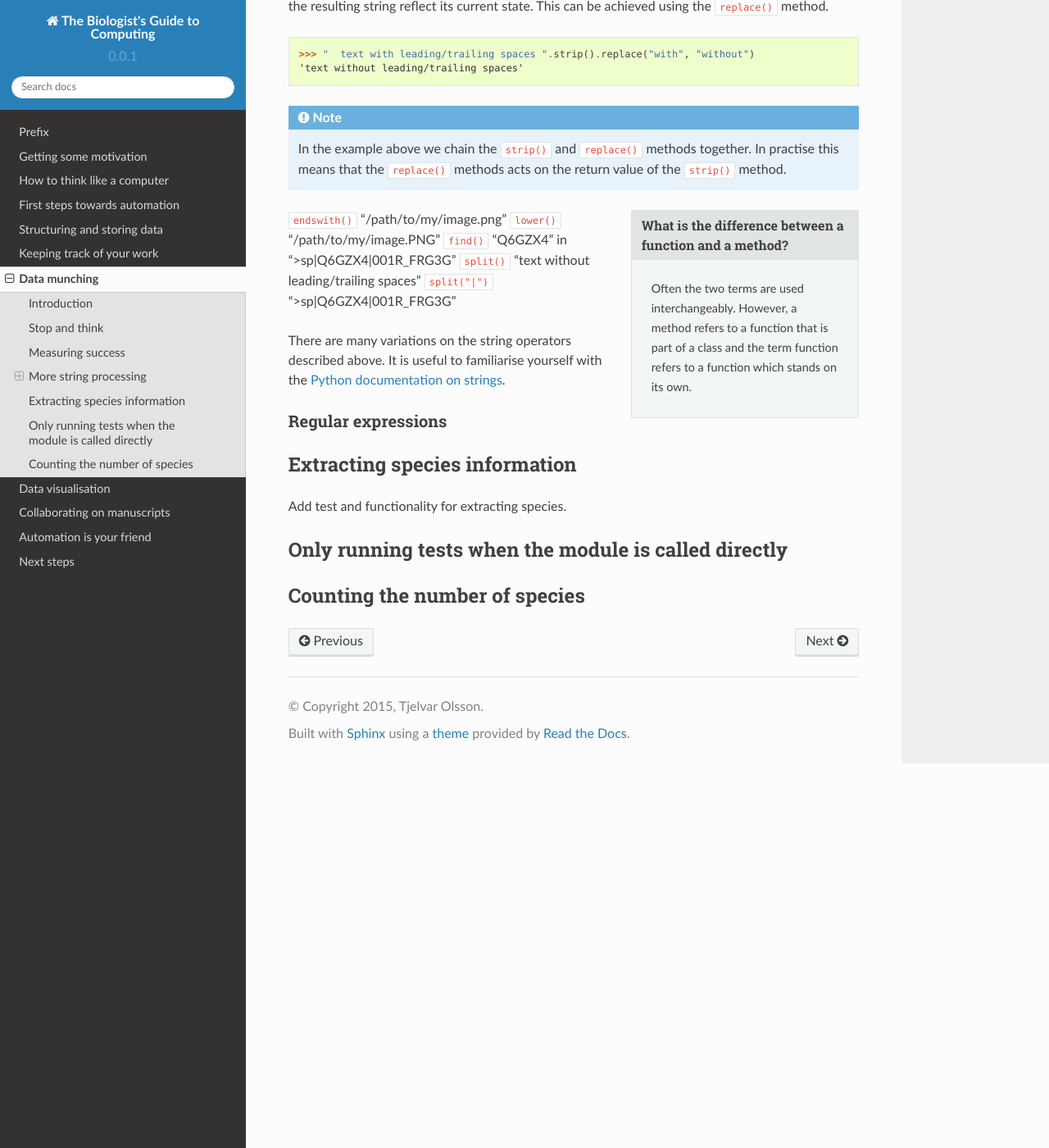
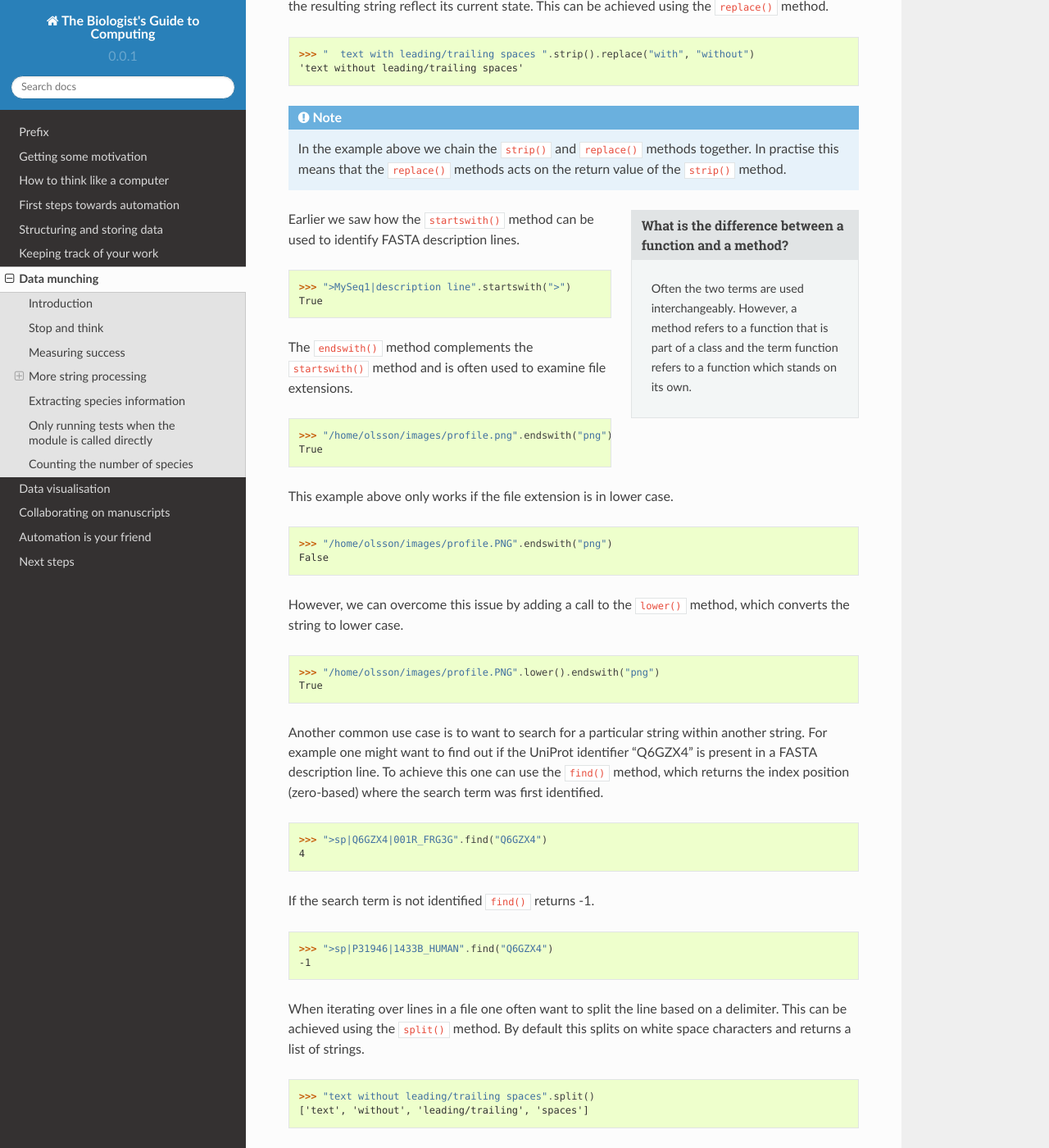
Before and after one commit to tjelvar-olsson/biologists-guide-to-computing, a Sphinx documentation site: the page built from source/data-munching.rst, in a window 1280 px wide and 1400 px high, scrolled down 8482 px. Shown: the whole window at 82% size. Built offline with Sphinx 7.4.7 and the Read the Docs theme 2.0.0, drawn with Linux system fonts in a browser that asks for light colours; some of the changed text lies outside the part shown.

Commit message:
Finished of the Python string object section in the data munching chapter.

```diff
--- a/source/data-munching.rst
+++ b/source/data-munching.rst
@@ -474,12 +474,71 @@ its current state. This can be achieved using the ``replace()`` method.
              to a function that is part of a class and the term function refers to
              a function which stands on its own.
 
+Earlier we saw how the ``startswith()`` method can be used to identify FASTA
+description lines.
 
-``endswith()`` "/path/to/my/image.png"
-``lower()`` "/path/to/my/image.PNG"
-``find()`` "Q6GZX4" in ">sp|Q6GZX4|001R_FRG3G"
-``split()`` "text without leading/trailing spaces"
-``split("|")`` ">sp|Q6GZX4|001R_FRG3G"
+.. code-block:: python
+
+    >>> ">MySeq1|description line".startswith(">")
+    True
+
+The ``endswith()`` method complements the ``startswith()`` method and is often
+used to examine file extensions.
+
+.. code-block:: python
+
+    >>> "/home/olsson/images/profile.png".endswith("png")
+    True
+
+This example above only works if the file extension is in lower case.
+
+.. code-block:: python
+
+    >>> "/home/olsson/images/profile.PNG".endswith("png")
+    False
+
+However, we can overcome this issue by adding a call to the ``lower()`` method,
+which converts the string to lower case.
+
+.. code-block:: python
+
+    >>> "/home/olsson/images/profile.PNG".lower().endswith("png")
+    True
+
+Another common use case is to want to search for a particular string within
+another string. For example one might want to find out if the UniProt
+identifier "Q6GZX4" is present in a FASTA description line. To achieve this one
+can use the ``find()`` method, which returns the index position (zero-based)
+where the search term was first identified.
+
+.. code-block:: python
+
+    >>> ">sp|Q6GZX4|001R_FRG3G".find("Q6GZX4")
+    4
+
+If the search term is not identified ``find()`` returns -1.
+
+.. code-block:: python
+
+    >>> ">sp|P31946|1433B_HUMAN".find("Q6GZX4")
+    -1
+
+When iterating over lines in a file one often want to split the line based on a
+delimiter. This can be achieved using the ``split()`` method. By default this
+splits on white space characters and returns a list of strings.
+
+.. code-block:: python
+
+    >>> "text without leading/trailing spaces".split()
+    ['text', 'without', 'leading/trailing', 'spaces']
+
+A different delimiter can be used by providing it as an argument to the ``split()``
+method.
+
+.. code-block:: python
+
+    >>> ">sp|Q6GZX4|001R_FRG3G".split("|")
+    ['>sp', 'Q6GZX4', '001R_FRG3G']
 
 There are many variations on the string operators described above. It is useful
 to familiarise yourself with the
```
